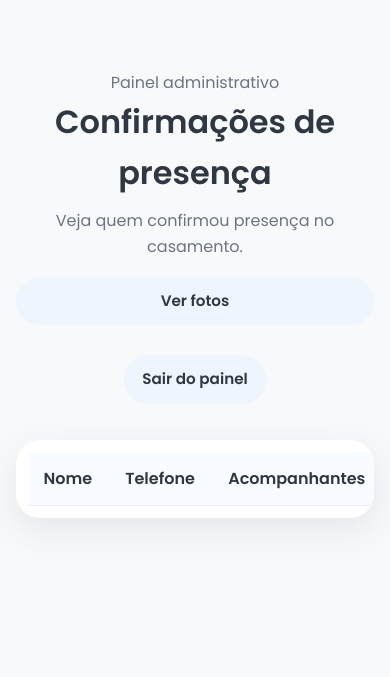
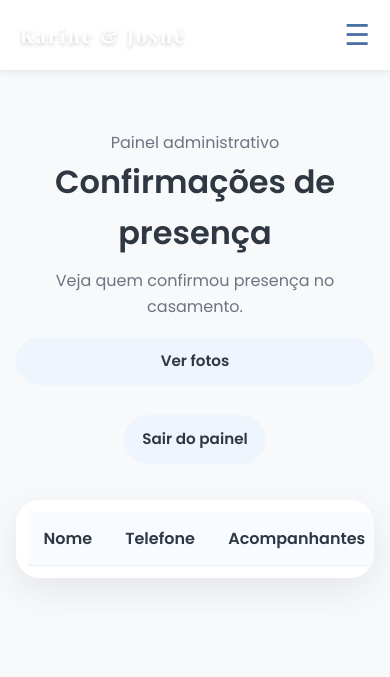
Before and after one commit to rvcris87/casamento-karine-josue, a Flask app: page /admin/rsvp in a window 390 px wide. Shown: the top 677 px of the page. Run offline with Flask 3, Linux system fonts and the light colour scheme; the visitor is signed in with stand-in values (Sample User, id 1); data that the repository does not hold is empty; some libraries are stand-ins or nearby versions.

Commit message:
melhorando layout mobile do site de casamento

```diff
--- a/static/css/style.css
+++ b/static/css/style.css
@@ -1,6 +1,12 @@
 :root {
     --font-title: 'Playfair Display', serif;
     --font-body: 'Poppins', sans-serif;
+
+    --azul: #4A6FA5;
+    --azul-claro: #6b8ecb;
+    --branco: #ffffff;
+    --cinza: #6b7280;
+    --texto: #333;
 
     --white: #ffffff;
     --off-white: #f8f9fb;
@@ -30,6 +36,97 @@ body {
     background: var(--off-white);
     color: var(--text);
     line-height: 1.6;
+    padding-top: 60px;
+}
+
+/* HEADER HAMBURGER */
+.header {
+    position: fixed;
+    top: 0;
+    left: 0;
+    right: 0;
+    width: 100%;
+    background: white;
+    display: flex;
+    justify-content: space-between;
+    align-items: center;
+    padding: 12px 20px;
+    z-index: 1000;
+    box-shadow: 0 2px 8px rgba(0, 0, 0, 0.08);
+}
+
+.logo {
+    font-family: var(--font-title);
+    font-size: 1.3rem;
+    font-weight: 600;
+    color: var(--azul);
+}
+
+.menu-toggle {
+    font-size: 1.8rem;
+    cursor: pointer;
+    color: var(--azul);
+    background: none;
+    border: none;
+    padding: 0;
+    display: flex;
+    align-items: center;
+}
+
+.menu-mobile {
+    position: absolute;
+    top: 60px;
+    right: 0;
+    background: white;
+    width: 220px;
+    display: none;
+    flex-direction: column;
+    padding: 12px 0;
+    box-shadow: 0 8px 24px rgba(0, 0, 0, 0.12);
+    border-radius: 0 0 0 12px;
+    animation: slideDown 0.3s ease;
+}
+
+.menu-mobile.active {
+    display: flex;
+}
+
+.menu-mobile a {
+    padding: 12px 20px;
+    text-decoration: none;
+    color: var(--texto);
+    font-weight: 500;
+    transition: 0.25s ease;
+    border-left: 3px solid transparent;
+}
+
+.menu-mobile a:hover {
+    background: var(--off-white);
+    color: var(--azul);
+    border-left-color: var(--azul);
+}
+
+@keyframes slideDown {
+    from {
+        opacity: 0;
+        transform: translateY(-10px);
+    }
+    to {
+        opacity: 1;
+        transform: translateY(0);
+    }
+}
+
+/* FADE IN ANIMATIONS */
+.fade-in {
+    opacity: 0;
+    transform: translateY(20px);
+    transition: all 0.8s ease;
+}
+
+.fade-in.show {
+    opacity: 1;
+    transform: translateY(0);
 }
 
 img {
--- a/templates/base.html
+++ b/templates/base.html
@@ -8,6 +8,20 @@
     <link rel="stylesheet" href="{{ url_for('static', filename='css/style.css') }}">
 </head>
 <body>
+    <header class="header">
+        <div class="logo">Karine & Josué</div>
+
+        <div class="menu-toggle" onclick="toggleMenu()">☰</div>
+
+        <nav id="menu" class="menu-mobile">
+            <a href="#inicio">Início</a>
+            <a href="#historia">História</a>
+            <a href="#evento">O Grande Dia</a>
+            <a href="#presentes">Presentes</a>
+            <a href="#rsvp">RSVP</a>
+        </nav>
+    </header>
+
     {% block content %}{% endblock %}
     <script src="{{ url_for('static', filename='js/main.js') }}"></script>
 </body>
--- a/templates/partials/galeria.html
+++ b/templates/partials/galeria.html
@@ -1,7 +1,9 @@
 <section class="galeria-fotos">
     <div class="container">
-        <h2>Galeria de Fotos 🖼️</h2>
-        <p class="subtitulo">Nossas memórias mais lindas com destaques de nossos convidados</p>
+        <div class="section-header fade-in">
+            <h2>Galeria de Fotos 🖼️</h2>
+            <p class="subtitulo">Nossas memórias mais lindas com destaques de nossos convidados</p>
+        </div>
 
         {% if fotos_aprovadas %}
             <!-- Galeria em Grid -->
--- a/templates/partials/grande_dia.html
+++ b/templates/partials/grande_dia.html
@@ -1,5 +1,5 @@
 <section class="section section-blue" id="grande-dia">
-    <div class="section-header">
+    <div class="section-header fade-in">
         <p class="eyebrow">O grande dia</p>
         <h2>Informações do evento</h2>
         <p>
--- a/templates/partials/hero.html
+++ b/templates/partials/hero.html
@@ -1,7 +1,7 @@
 <section class="hero" id="inicio">
     <div class="overlay"></div>
 
-    <div class="hero-content">
+    <div class="hero-content fade-in">
         <h1 class="nomes">Karine <span>&</span> Josué</h1>
 
         <p class="data">
--- a/templates/partials/historia.html
+++ b/templates/partials/historia.html
@@ -1,5 +1,5 @@
 <section class="section section-light" id="historia">
-    <div class="section-header">
+    <div class="section-header fade-in">
         <p class="eyebrow">Nossa história</p>
         <h2>Um amor que escolheu ficar</h2>
         <p>
--- a/templates/partials/presentes.html
+++ b/templates/partials/presentes.html
@@ -1,5 +1,5 @@
 <section class="section section-light" id="presentes">
-    <div class="section-header">
+    <div class="section-header fade-in">
         <p class="eyebrow">Lista de presentes</p>
         <h2>Missão: vida de casados</h2>
         <p>
```
Also changed, not shown: other parts of static/css/style.css (+44 -3 lines), static/js/main.js (+41 -0 lines).
